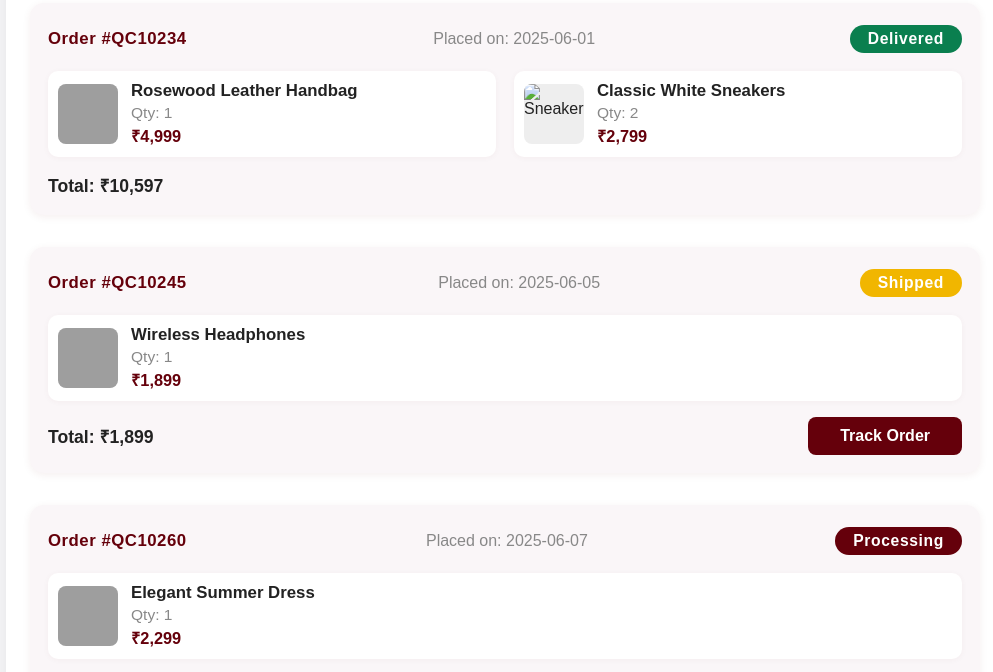
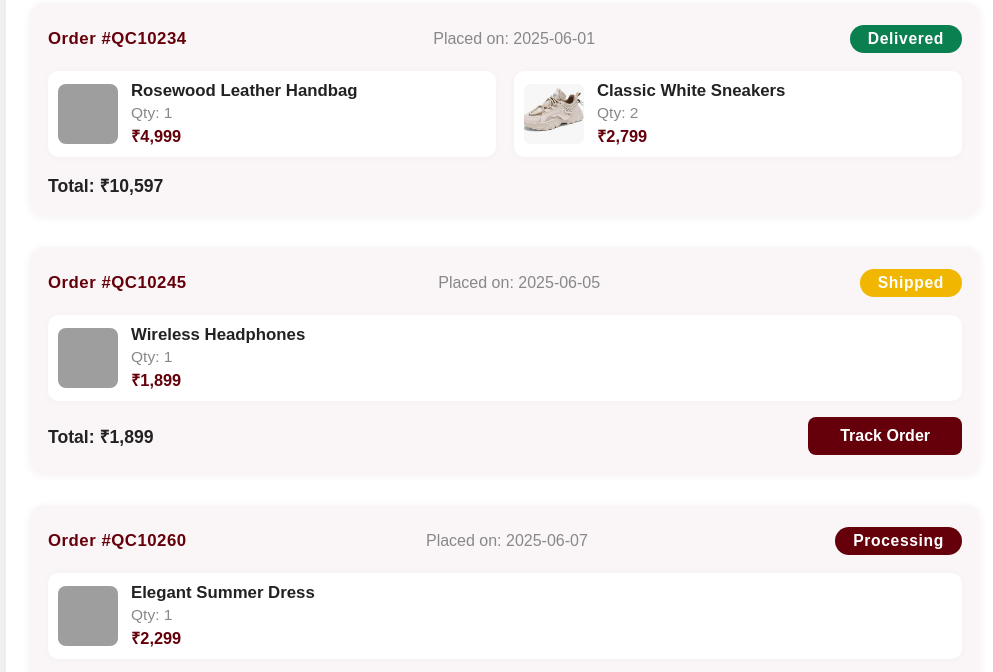
Before and after one commit to Kanduriavinash/QuickCart, a plain HTML site: page index7.html in a window 1280 px wide. Shown: the part 122-794 px from the top of the page, without its empty margins (135-1128 px from the left). Drawn offline with Linux system fonts and the light colour scheme; grey boxes are pictures that could not be loaded.

Commit message:
Update index7.html

```diff
--- a/index7.html
+++ b/index7.html
@@ -177,7 +177,7 @@
         </div>
         <div class="order-product">
           <div class="order-product-img">
-            <img src="shoes_html/shoe10.jpg" alt="Sneakers">
+            <img src="shoe6.jpg" alt="Sneakers">
           </div>
           <div class="order-product-info">
             <span class="order-product-name">Classic White Sneakers</span>
```
